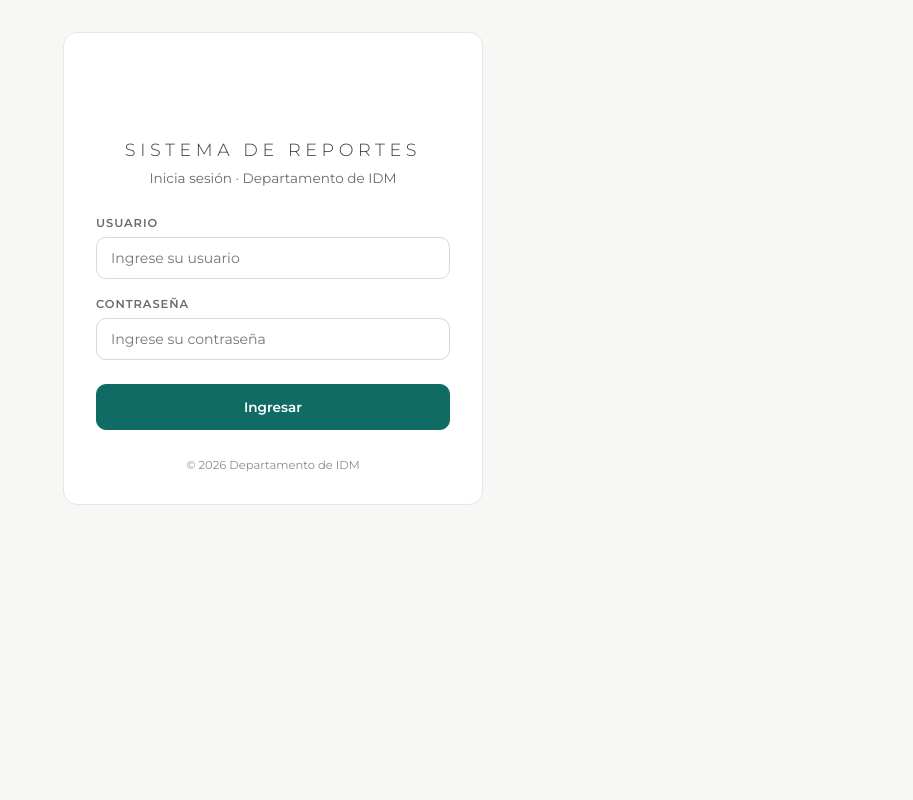
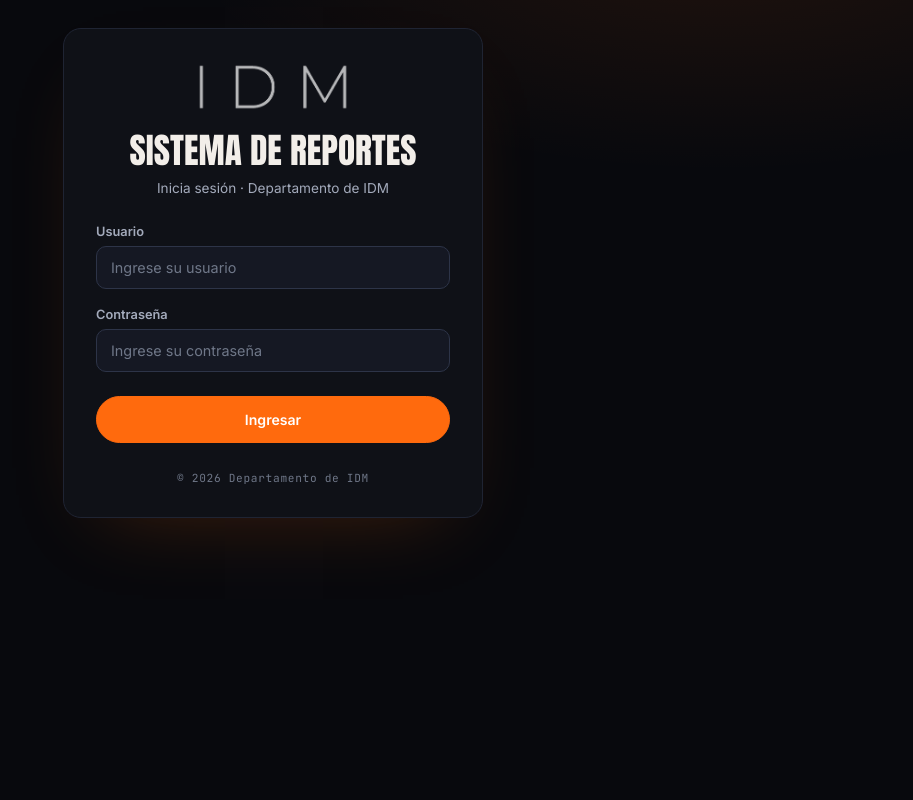
Before and after one commit to moisoforever-ai/sistema-reportes-idm, a Flask app: page /login in a window 1280 px wide. Shown: the whole page, without its empty margins (367-1280 px from the left). Run offline with Flask 3, Linux system fonts and the light colour scheme.

Commit message:
Add files via upload

```diff
--- a/static/style.css
+++ b/static/style.css
@@ -1,45 +1,48 @@
 /* ============================================================
    Sistema de Reportes — IDM
-   Estilo unificado con /cargar: fondo gris claro, tarjetas blancas,
-   acento verde oscuro, tipografía Montserrat.
+   Estilo oscuro + naranja (igual al sitio de IDM): fondo casi negro,
+   títulos condensados, etiquetas numeradas y botones en píldora.
    ============================================================ */
-@import url('https://fonts.googleapis.com/css2?family=Montserrat:wght@300;400;500;600;700&display=swap');
+@import url('https://fonts.googleapis.com/css2?family=Anton&family=Inter:wght@400;500;600;700&family=JetBrains+Mono:wght@400;500;600&display=swap');
 
 :root {
-    --bg: #f7f7f6;
-    --surface: #ffffff;
-    --surface-2: #ffffff;
-    --surface-3: #f1f1ef;
-    --border: #e6e6e3;
-    --border-strong: #d8d8d4;
+    --bg: #08090d;
+    --surface: #0f1117;
+    --surface-2: #151823;
+    --surface-3: #1b2030;
+    --border: #1f2433;
+    --border-strong: #2d3448;
 
-    --text-primary: #3d3d3d;
-    --text-secondary: #6b6b68;
-    --text-muted: #8b8b87;
+    --text-primary: #f2eee9;
+    --text-secondary: #a3aabb;
+    --text-muted: #6f7788;
 
-    --accent: #0f6b63;
-    --accent-strong: #0b544e;
-    --accent-ink: #e7f3f1;
-    --accent-light: #e7f3f1;
+    --accent: #ff6a0d;
+    --accent-strong: #ff8533;
+    --accent-ink: rgba(255, 106, 13, 0.14);
+    --accent-light: rgba(255, 106, 13, 0.14);
 
-    --positive: #0f6b63;
-    --positive-bg: #e7f3f1;
-    --negative: #b3261e;
-    --negative-bg: #fde8e8;
+    --positive: #34d399;
+    --positive-bg: rgba(52, 211, 153, 0.10);
+    --negative: #ff6b5e;
+    --negative-bg: rgba(255, 107, 94, 0.12);
 
-    --font-display: 'Montserrat', system-ui, sans-serif;
-    --font-sans: 'Montserrat', system-ui, -apple-system, 'Segoe UI', sans-serif;
-    --font-mono: 'Montserrat', system-ui, sans-serif;
+    --font-display: 'Anton', 'Impact', 'Arial Narrow', sans-serif;
+    --font-sans: 'Inter', system-ui, -apple-system, 'Segoe UI', sans-serif;
+    --font-mono: 'JetBrains Mono', 'SFMono-Regular', Consolas, monospace;
 
     --radius-sm: 10px;
-    --radius-md: 10px;
-    --radius-lg: 14px;
+    --radius-md: 12px;
+    --radius-lg: 18px;
 }
 
 * { box-sizing: border-box; margin: 0; padding: 0; }
 
+html { color-scheme: dark; }
+
 body {
     background: var(--bg);
+    background-image: radial-gradient(900px 420px at 85% -10%, rgba(255,106,13,.10), transparent 60%);
     color: var(--text-primary);
     font-family: var(--font-sans);
     font-size: 14px;
@@ -48,172 +51,153 @@ body {
     align-items: flex-start;
     justify-content: center;
     overflow-x: hidden;
-    padding: 32px 16px;
+    padding: 28px 16px 48px;
 }
 
 .background-decor { display: none; }
 
-.container { width: 100%; max-width: 820px; }
+.container { width: 100%; max-width: 920px; }
 
 .glass-card {
     background: var(--surface);
     border: 1px solid var(--border);
     border-radius: var(--radius-lg);
     padding: 32px;
+    box-shadow: 0 30px 80px -40px rgba(255, 106, 13, 0.25);
 }
 
 /* ---------- Barra superior ---------- */
 .toolbar {
-    display: flex;
-    align-items: center;
-    justify-content: space-between;
-    gap: 16px;
-    flex-wrap: wrap;
-    margin-bottom: 28px;
-    padding-bottom: 24px;
+    display: flex; align-items: center; justify-content: space-between;
+    gap: 16px; flex-wrap: wrap;
+    margin-bottom: 28px; padding-bottom: 22px;
     border-bottom: 1px solid var(--border);
 }
-
 .toolbar-brand { display: flex; align-items: center; gap: 16px; }
-
-.brand-logo { height: 44px; width: auto; display: block; }
-
-.brand-sep { width: 1px; height: 32px; background: #dcdcd8; }
+.brand-logo { height: 40px; width: auto; display: block; }
+.brand-sep { width: 1px; height: 28px; background: var(--border-strong); }
 
 .toolbar-brand-icon {
-    width: 42px; height: 42px;
-    border-radius: var(--radius-md);
-    background: var(--accent-ink);
-    color: var(--accent);
-    display: flex; align-items: center; justify-content: center;
-    flex-shrink: 0;
+    width: 42px; height: 42px; border-radius: var(--radius-md);
+    background: var(--accent-ink); color: var(--accent);
+    display: flex; align-items: center; justify-content: center; flex-shrink: 0;
 }
 .toolbar-brand-icon svg { width: 22px; height: 22px; }
 
 .toolbar-brand-text h1 {
-    font-size: 1.05rem;
-    font-weight: 300;
-    letter-spacing: .28em;
-    color: var(--text-primary);
+    font-family: var(--font-mono);
+    font-size: 0.72rem; font-weight: 500;
+    letter-spacing: .18em; color: var(--accent);
     line-height: 1.2;
 }
-
 .toolbar-brand-eyebrow {
-    font-size: 0.68rem;
-    font-weight: 500;
-    color: var(--text-secondary);
-    letter-spacing: .06em;
-    margin-bottom: 3px;
+    font-family: var(--font-mono);
+    font-size: 0.68rem; color: var(--text-muted);
+    letter-spacing: .12em; margin-bottom: 3px;
 }
-
-.subtitle {
-    color: var(--text-secondary);
-    font-size: 0.85rem;
-    line-height: 1.5;
-    margin-top: 6px;
-}
+.subtitle { color: var(--text-secondary); font-size: 0.85rem; line-height: 1.5; margin-top: 6px; }
 
 .toolbar-actions { display: flex; gap: 8px; flex-wrap: wrap; }
 
 .btn-chip {
     display: inline-flex; align-items: center; gap: 6px;
-    padding: 9px 14px;
-    border-radius: 8px;
-    font-family: var(--font-sans);
-    font-size: 0.78rem;
-    font-weight: 500;
-    white-space: nowrap;
-    text-decoration: none;
-    cursor: pointer;
+    padding: 9px 15px; border-radius: 999px;
+    font-family: var(--font-sans); font-size: 0.78rem; font-weight: 600;
+    white-space: nowrap; text-decoration: none; cursor: pointer;
     border: 1px solid var(--border-strong);
-    background: #fff;
-    color: var(--text-secondary);
+    background: var(--surface-2); color: var(--text-secondary);
     transition: background .15s, color .15s, border-color .15s;
 }
 .btn-chip svg { width: 15px; height: 15px; flex-shrink: 0; }
 .btn-chip:hover { background: var(--surface-3); color: var(--text-primary); }
 
 .btn-primary-chip, .btn-chip.btn-primary-chip {
-    background: var(--accent);
-    border-color: var(--accent);
-    color: #fff;
+    background: var(--accent); border-color: var(--accent); color: #fff;
 }
-.btn-chip.btn-primary-chip:hover { background: var(--accent-strong); color: #fff; }
+.btn-chip.btn-primary-chip:hover { background: var(--accent-strong); border-color: var(--accent-strong); color: #fff; }
 
-.btn-logout:hover { color: var(--negative); border-color: #e6b3b0; background: #fff; }
+.btn-logout:hover { color: var(--negative); border-color: rgba(255,107,94,.45); background: var(--surface-2); }
 
 .btn-sync.spinning svg { animation: rotate 1.1s linear infinite; }
 @keyframes rotate { to { transform: rotate(360deg); } }
 
+/* ---------- Portada didáctica ---------- */
+.hero { margin-bottom: 26px; }
+.hero-eyebrow {
+    font-family: var(--font-mono); font-size: .72rem; letter-spacing: .16em;
+    color: var(--accent); margin-bottom: 10px;
+}
+.hero h2 {
+    font-family: var(--font-display); font-weight: 400;
+    font-size: clamp(2rem, 6vw, 3.2rem); line-height: 1.02;
+    text-transform: uppercase; letter-spacing: .005em;
+}
+.hero h2 em { font-style: normal; color: var(--accent); }
+.hero p { color: var(--text-secondary); font-size: .9rem; line-height: 1.55; margin-top: 12px; max-width: 560px; }
+
+.steps { display: grid; grid-template-columns: repeat(4, 1fr); gap: 10px; margin-top: 20px; }
+.step {
+    border: 1px solid var(--border); background: var(--surface-2);
+    border-radius: var(--radius-md); padding: 12px 14px;
+    font-size: .78rem; color: var(--text-secondary); line-height: 1.35;
+}
+.step b {
+    display: block; font-family: var(--font-mono); font-size: .68rem;
+    letter-spacing: .12em; color: var(--accent); margin-bottom: 4px;
+}
+@media (max-width: 720px) { .steps { grid-template-columns: 1fr 1fr; } }
+
 /* ---------- Formulario ---------- */
-.form-grid {
-    display: grid;
-    grid-template-columns: 1fr 1fr;
-    gap: 18px;
-    margin-bottom: 24px;
+.form-section { margin-bottom: 22px; }
+.section-label {
+    display: flex; align-items: baseline; gap: 10px;
+    font-family: var(--font-mono); font-size: .72rem; letter-spacing: .14em;
+    color: var(--text-secondary); margin-bottom: 4px;
 }
+.section-label span { color: var(--accent); }
+.section-help { font-size: .78rem; color: var(--text-muted); margin-bottom: 12px; line-height: 1.45; }
+
+.form-grid { display: grid; grid-template-columns: 1fr 1fr; gap: 16px; margin-bottom: 8px; }
 @media (max-width: 560px) { .form-grid { grid-template-columns: 1fr; } }
 
 .form-group { display: flex; flex-direction: column; gap: 7px; }
-
-.form-group label {
-    font-size: 0.72rem;
-    font-weight: 600;
-    letter-spacing: .08em;
-    text-transform: uppercase;
-    color: var(--text-secondary);
-}
+.form-group label { font-size: .8rem; font-weight: 600; color: var(--text-secondary); }
 
 select, input[type="time"] {
-    background-color: #fff;
+    background-color: var(--surface-2);
     border: 1px solid var(--border-strong);
     border-radius: var(--radius-sm);
-    padding: 11px 14px;
-    color: var(--text-primary);
-    font-family: var(--font-sans);
-    font-size: 0.85rem;
-    outline: none;
+    padding: 12px 14px; color: var(--text-primary);
+    font-family: var(--font-sans); font-size: .88rem; outline: none;
     transition: border-color .15s, box-shadow .15s;
-    width: 100%;
-    min-width: 0;
+    width: 100%; min-width: 0;
 }
 select { text-overflow: ellipsis; }
-
 select:focus, input[type="time"]:focus {
-    border-color: var(--accent);
-    box-shadow: 0 0 0 3px rgba(15, 107, 99, 0.15);
+    border-color: var(--accent); box-shadow: 0 0 0 3px rgba(255,106,13,.22);
 }
-select:disabled { opacity: .45; cursor: not-allowed; background: #f4f4f2; }
-
-option { background: #fff; color: var(--text-primary); font-family: var(--font-sans); }
+select:disabled { opacity: .4; cursor: not-allowed; }
+option { background: #151823; color: var(--text-primary); }
 
 .time-selector-container { display: flex; flex-direction: column; gap: 4px; }
-.time-hint { font-size: 0.74rem; color: var(--text-muted); }
+.time-hint { font-size: .74rem; color: var(--text-muted); }
 
 /* ---------- Aviso informativo ---------- */
 .info-banner {
-    background: var(--positive-bg);
-    border: 1px solid #cfe5e1;
-    border-radius: 12px;
-    padding: 14px 16px;
-    display: flex; gap: 12px;
-    margin-bottom: 28px;
-    align-items: flex-start;
+    background: var(--accent-ink); border: 1px solid rgba(255,106,13,.28);
+    border-radius: var(--radius-md); padding: 14px 16px;
+    display: flex; gap: 12px; margin: 6px 0 26px; align-items: flex-start;
 }
 .banner-icon { color: var(--accent); flex-shrink: 0; margin-top: 1px; }
 .banner-icon svg { width: 18px; height: 18px; display: block; }
-.banner-text { font-size: 0.82rem; color: #0b544e; line-height: 1.5; }
-.banner-text strong { color: #0b544e; font-weight: 600; }
+.banner-text { font-size: .82rem; color: var(--text-primary); line-height: 1.5; }
+.banner-text strong { color: var(--accent-strong); font-weight: 600; }
 
 /* ---------- Botones principales ---------- */
 .btn-submit, .btn-secondary {
-    border-radius: var(--radius-md);
-    padding: 14px 24px;
-    font-family: var(--font-sans);
-    font-size: 0.85rem;
-    font-weight: 600;
-    cursor: pointer;
-    width: 100%;
+    border-radius: 999px; padding: 14px 24px;
+    font-family: var(--font-sans); font-size: .88rem; font-weight: 600;
+    cursor: pointer; width: 100%;
     display: flex; align-items: center; justify-content: center; gap: 8px;
     transition: all .15s ease;
 }
@@ -223,149 +207,100 @@ option { background: #fff; color: var(--text-primary); font-family: var(--font-s
 .btn-submit:disabled { opacity: .55; cursor: not-allowed; }
 
 .small-spinner {
-    width: 16px; height: 16px;
-    border: 2px solid rgba(255,255,255,.35);
-    border-radius: 50%;
-    border-top-color: #fff;
-    animation: spin .8s linear infinite;
+    width: 16px; height: 16px; border: 2px solid rgba(255,255,255,.3);
+    border-radius: 50%; border-top-color: #fff; animation: spin .8s linear infinite;
 }
-.btn-secondary .small-spinner { border-color: rgba(15,107,99,.25); border-top-color: var(--accent); }
 .btn-loader { display: flex; align-items: center; gap: 10px; }
 
 .button-group { display: grid; grid-template-columns: 1fr 1fr; gap: 12px; width: 100%; }
 @media (max-width: 560px) { .button-group { grid-template-columns: 1fr; } }
 
-.btn-secondary { background: #fff; color: var(--text-primary); border: 1px solid var(--border-strong); }
-.btn-secondary:hover:not(:disabled) { background: var(--surface-3); }
+.btn-secondary { background: transparent; color: var(--text-primary); border: 1px solid var(--border-strong); }
+.btn-secondary:hover:not(:disabled) { background: var(--surface-2); border-color: var(--text-muted); }
 .btn-secondary:active:not(:disabled) { transform: translateY(1px); }
 .btn-secondary:disabled { opacity: .5; cursor: not-allowed; }
 
 /* ---------- Cargando ---------- */
-.initial-loader {
-    display: flex; flex-direction: column; align-items: center;
-    gap: 14px; padding: 40px 0; text-align: center;
-}
-.initial-loader p { color: var(--text-secondary); font-size: 0.85rem; }
-
+.initial-loader { display: flex; flex-direction: column; align-items: center; gap: 14px; padding: 40px 0; text-align: center; }
+.initial-loader p { color: var(--text-secondary); font-size: .88rem; }
 .spinner {
-    width: 32px; height: 32px;
-    border: 3px solid #e3e3df;
-    border-radius: 50%;
-    border-top-color: var(--accent);
-    animation: spin .9s linear infinite;
+    width: 32px; height: 32px; border: 3px solid var(--surface-3);
+    border-radius: 50%; border-top-color: var(--accent); animation: spin .9s linear infinite;
 }
 @keyframes spin { to { transform: rotate(360deg); } }
 
 .hidden { display: none !important; }
 
 footer {
-    margin-top: 28px;
-    text-align: center;
-    font-size: 0.72rem;
-    color: var(--text-muted);
+    margin-top: 28px; text-align: center; font-size: .7rem; color: var(--text-muted);
+    font-family: var(--font-mono); letter-spacing: .06em;
 }
 
 /* ---------- Avisos emergentes ---------- */
 .toast {
-    position: fixed; bottom: 25px; left: 50%;
-    transform: translateX(-50%);
-    background: #fff;
-    border: 1px solid var(--border-strong);
-    border-radius: var(--radius-md);
-    padding: 12px 20px;
-    box-shadow: 0 10px 30px rgba(0,0,0,.15);
-    z-index: 100;
-    font-size: 0.85rem;
-    max-width: min(90vw, 480px);
-    max-height: 40vh;
-    overflow-y: auto;
-    white-space: pre-wrap;
-    word-break: break-word;
+    position: fixed; bottom: 25px; left: 50%; transform: translateX(-50%);
+    background: var(--surface-3); color: var(--text-primary);
+    border: 1px solid var(--border-strong); border-radius: var(--radius-md);
+    padding: 12px 20px; box-shadow: 0 10px 30px rgba(0,0,0,.6); z-index: 100;
+    font-size: .85rem; max-width: min(90vw, 480px); max-height: 40vh;
+    overflow-y: auto; white-space: pre-wrap; word-break: break-word;
 }
 .toast.show { animation: slideUp .25s ease forwards; }
-.toast.error   { border-color: #e6b3b0; color: #8a1c1c; background: #fde8e8; }
-.toast.success { border-color: #b9dcd6; color: #0b544e; background: #e7f3f1; }
-.toast.warning { border-color: #ffe9a8; color: #6b4a00; background: #fff8e1; }
-
-@keyframes slideUp {
-    from { transform: translate(-50%, 16px); opacity: 0; }
-    to   { transform: translate(-50%, 0); opacity: 1; }
-}
+.toast.error   { border-color: rgba(255,107,94,.5); color: #ffb4ab; background: #2a1210; }
+.toast.success { border-color: rgba(52,211,153,.45); color: #a7f3d0; background: #0d2219; }
+.toast.warning { border-color: rgba(255,106,13,.5); color: #ffd0a8; background: #2a1707; }
+@keyframes slideUp { from { transform: translate(-50%, 16px); opacity: 0; } to { transform: translate(-50%, 0); opacity: 1; } }
 
 /* ---------- Campos de texto (login / admin) ---------- */
 input[type="text"], input[type="password"], input[type="number"] {
-    width: 100%;
-    padding: 11px 14px;
-    border-radius: var(--radius-sm);
-    background: #fff;
-    border: 1px solid var(--border-strong);
-    color: var(--text-primary);
-    font-family: var(--font-sans);
-    font-size: 0.88rem;
+    width: 100%; padding: 12px 14px; border-radius: var(--radius-sm);
+    background: var(--surface-2); border: 1px solid var(--border-strong);
+    color: var(--text-primary); font-family: var(--font-sans); font-size: .9rem;
     transition: border-color .15s, box-shadow .15s;
 }
 input[type="text"]:focus, input[type="password"]:focus, input[type="number"]:focus {
-    border-color: var(--accent);
-    outline: none;
-    box-shadow: 0 0 0 3px rgba(15, 107, 99, 0.15);
+    border-color: var(--accent); outline: none; box-shadow: 0 0 0 3px rgba(255,106,13,.22);
 }
+input::placeholder { color: var(--text-muted); }
 
 .error-banner {
-    background: var(--negative-bg);
-    border: 1px solid #f1c4c4;
-    color: #8a1c1c;
-    padding: 12px 14px;
-    border-radius: var(--radius-md);
-    margin-bottom: 20px;
-    font-size: 0.85rem;
-    font-weight: 500;
-    display: flex; align-items: center; gap: 10px;
+    background: var(--negative-bg); border: 1px solid rgba(255,107,94,.35); color: #ffb4ab;
+    padding: 12px 14px; border-radius: var(--radius-md); margin-bottom: 20px;
+    font-size: .85rem; font-weight: 500; display: flex; align-items: center; gap: 10px;
 }
 .error-banner svg { width: 16px; height: 16px; flex-shrink: 0; }
-
-.success-banner { background: var(--positive-bg); border-color: #cfe5e1; color: #0b544e; }
+.success-banner { background: var(--positive-bg); border-color: rgba(52,211,153,.35); color: #a7f3d0; }
 
 /* ---------- Inicio de sesión ---------- */
-.auth-header { text-align: center; margin-bottom: 28px; }
-.auth-logo { height: 56px; width: auto; display: block; margin: 0 auto 18px; }
+.auth-header { text-align: center; margin-bottom: 26px; }
+.auth-logo { height: 52px; width: auto; display: block; margin: 0 auto 20px; }
 .auth-icon {
-    width: 48px; height: 48px;
-    border-radius: var(--radius-md);
-    background: var(--accent-ink);
-    color: var(--accent);
-    display: flex; align-items: center; justify-content: center;
-    margin: 0 auto 16px;
+    width: 48px; height: 48px; border-radius: var(--radius-md);
+    background: var(--accent-ink); color: var(--accent);
+    display: flex; align-items: center; justify-content: center; margin: 0 auto 16px;
 }
 .auth-icon svg { width: 24px; height: 24px; }
+.auth-eyebrow { font-family: var(--font-mono); font-size: .7rem; letter-spacing: .16em; color: var(--accent); margin-bottom: 8px; }
 .auth-header h1 {
-    font-size: 1.1rem;
-    font-weight: 300;
-    letter-spacing: .26em;
-    text-transform: uppercase;
-    color: var(--text-primary);
-    margin-bottom: 8px;
+    font-family: var(--font-display); font-weight: 400; font-size: 2.2rem;
+    text-transform: uppercase; line-height: 1.05; margin-bottom: 8px;
 }
+.auth-header h1 em { font-style: normal; color: var(--accent); }
 
 /* ---------- Páginas de administración ---------- */
-.page-header {
-    display: flex; align-items: center; justify-content: space-between;
-    gap: 16px; margin-bottom: 28px; flex-wrap: wrap;
-}
+.page-header { display: flex; align-items: center; justify-content: space-between; gap: 16px; margin-bottom: 28px; flex-wrap: wrap; }
 .page-header-brand { display: flex; align-items: center; gap: 14px; }
 .page-header-icon {
-    width: 42px; height: 42px;
-    border-radius: var(--radius-md);
-    background: var(--accent-ink);
-    color: var(--accent);
-    display: flex; align-items: center; justify-content: center;
-    flex-shrink: 0;
+    width: 42px; height: 42px; border-radius: var(--radius-md);
+    background: var(--accent-ink); color: var(--accent);
+    display: flex; align-items: center; justify-content: center; flex-shrink: 0;
 }
 .page-header-icon svg { width: 22px; height: 22px; }
-.page-header h1 { font-size: 1.1rem; font-weight: 600; color: var(--text-primary); }
+.page-header h1 { font-family: var(--font-display); font-weight: 400; font-size: 1.6rem; text-transform: uppercase; }
 
 .admin-section { margin-bottom: 28px; padding-bottom: 24px; border-bottom: 1px solid var(--border); }
 .admin-section:last-child { border-bottom: none; padding-bottom: 0; margin-bottom: 0; }
-.admin-section h2 { font-size: 1rem; font-weight: 600; margin-bottom: 14px; color: var(--text-primary); }
+.admin-section h2 { font-family: var(--font-mono); font-size: .8rem; letter-spacing: .12em; font-weight: 500; text-transform: uppercase; margin-bottom: 14px; color: var(--accent); }
 
 .admin-form-grid { display: grid; grid-template-columns: 1fr 1fr; gap: 14px; margin-bottom: 14px; }
 .admin-form-grid-3col { grid-template-columns: 1fr 1fr 1fr; }
@@ -373,38 +308,48 @@ input[type="text"]:focus, input[type="password"]:focus, input[type="number"]:foc
 @media (max-width: 560px) { .admin-form-grid-3col { grid-template-columns: 1fr; } }
 
 .admin-table { width: 100%; border-collapse: collapse; text-align: left; }
-.admin-table thead tr { border-bottom: 1px solid var(--border); }
-.admin-table th {
-    padding: 10px 12px; font-size: 0.7rem; font-weight: 600;
-    letter-spacing: .08em; color: var(--text-secondary); text-transform: uppercase;
-}
+.admin-table thead tr { border-bottom: 1px solid var(--border-strong); }
+.admin-table th { padding: 10px 12px; font-family: var(--font-mono); font-size: .68rem; font-weight: 500; letter-spacing: .1em; color: var(--text-muted); text-transform: uppercase; }
 .admin-table th:last-child { text-align: right; }
-.admin-table td { padding: 12px; font-size: 0.88rem; border-bottom: 1px solid var(--border); }
+.admin-table td { padding: 12px; font-size: .88rem; border-bottom: 1px solid var(--border); }
 .admin-table td:last-child { text-align: right; }
 
 .user-password-dots { color: var(--text-muted); letter-spacing: 2px; }
-
-.badge-admin {
-    font-size: 0.68rem; background: var(--accent-ink); color: var(--accent-strong);
-    padding: 2px 8px; border-radius: 999px; margin-left: 8px; font-weight: 600;
-}
-.badge-system { font-size: 0.78rem; color: var(--text-muted); font-style: italic; }
+.badge-admin { font-size: .66rem; background: var(--accent-ink); color: var(--accent-strong); padding: 2px 8px; border-radius: 999px; margin-left: 8px; font-weight: 600; }
+.badge-system { font-size: .78rem; color: var(--text-muted); font-style: italic; }
 
 .btn-delete {
-    background: var(--negative-bg);
-    border: 1px solid #f1c4c4;
-    color: #8a1c1c;
-    padding: 6px 12px;
-    border-radius: 8px;
-    font-size: 0.78rem; font-weight: 600;
-    font-family: var(--font-sans);
-    cursor: pointer;
-    transition: all .15s ease;
+    background: var(--negative-bg); border: 1px solid rgba(255,107,94,.35); color: #ffb4ab;
+    padding: 6px 12px; border-radius: 999px; font-size: .78rem; font-weight: 600;
+    font-family: var(--font-sans); cursor: pointer; transition: all .15s ease;
 }
-.btn-delete:hover { background: #f8d4d4; }
+.btn-delete:hover { background: rgba(255,107,94,.22); }
 
 @media (max-width: 640px) {
     .glass-card { padding: 22px; }
     .toolbar { flex-direction: column; align-items: stretch; }
     .toolbar-actions { justify-content: flex-start; }
 }
+
+/* ---------- Interacciones (aparición, pasos, botón listo) ---------- */
+.reveal { opacity: 0; transform: translateY(14px); transition: opacity .55s ease, transform .55s ease; }
+.reveal.in { opacity: 1; transform: none; }
+@media (prefers-reduced-motion: reduce) { .reveal { opacity: 1; transform: none; transition: none; } }
+
+.step { transition: border-color .25s, background .25s, color .25s, transform .25s; }
+.step.now { border-color: var(--accent); color: var(--text-primary); transform: translateY(-2px); }
+.step.done { border-color: rgba(52,211,153,.5); background: var(--positive-bg); color: var(--text-primary); }
+.step.done b { color: var(--positive); }
+.step.done b::after { content: "  ✓"; }
+
+.toolbar { position: sticky; top: 0; z-index: 20; background: rgba(15,17,23,.88); backdrop-filter: blur(10px); margin: -32px -32px 28px; padding: 18px 32px; border-radius: var(--radius-lg) var(--radius-lg) 0 0; }
+@media (max-width: 640px) { .toolbar { margin: -22px -22px 24px; padding: 16px 22px; position: static; } }
+
+.btn-chip, .btn-submit, .btn-secondary, .step, .tiendas button, .slot { will-change: transform; }
+.btn-chip:hover { transform: translateY(-1px); border-color: var(--accent); }
+.btn-submit.ready { animation: pulse 2.2s ease-in-out infinite; }
+@keyframes pulse { 0%,100% { box-shadow: 0 0 0 0 rgba(255,106,13,.45); } 50% { box-shadow: 0 0 0 10px rgba(255,106,13,0); } }
+.form-group select:hover, .form-group input:hover { border-color: var(--text-muted); }
+
+.section-label { margin-top: 26px; }
+.form-grid { margin-bottom: 4px; }
```
